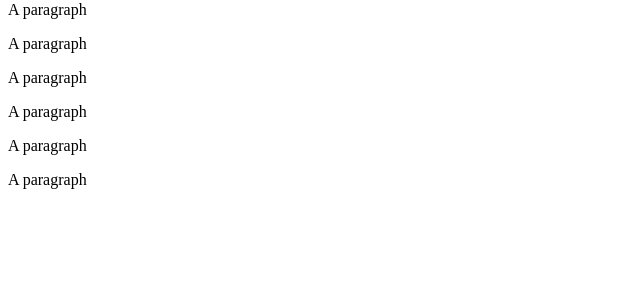
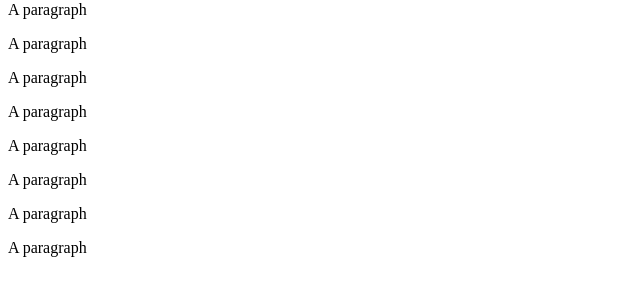
Before and after one commit to Lade040/ticket, a plain HTML site: page index.html in a window 1280 px wide. Shown: the part 79-374 px from the top of the page, without its empty margins (0-640 px from the left). Drawn offline with Linux system fonts and the light colour scheme.

Commit message:
Update index.html

```diff
--- a/index.html
+++ b/index.html
@@ -13,6 +13,8 @@
 	<p>A paragraph</p>
 	<p>A paragraph</p>
 	<p>A paragraph</p>
+	<p>A paragraph</p>
+	<p>A paragraph</p>
 
 </body>
 </html>
```
